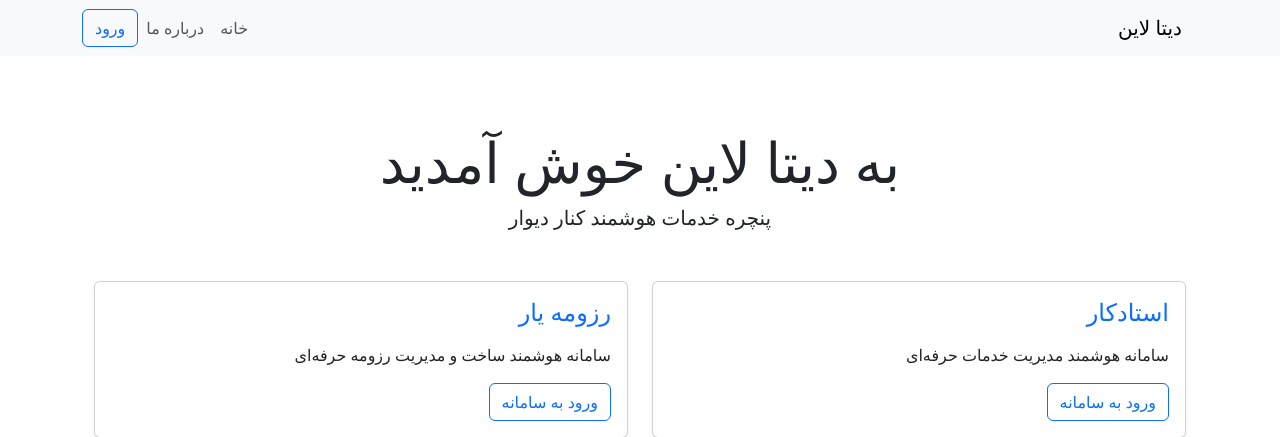
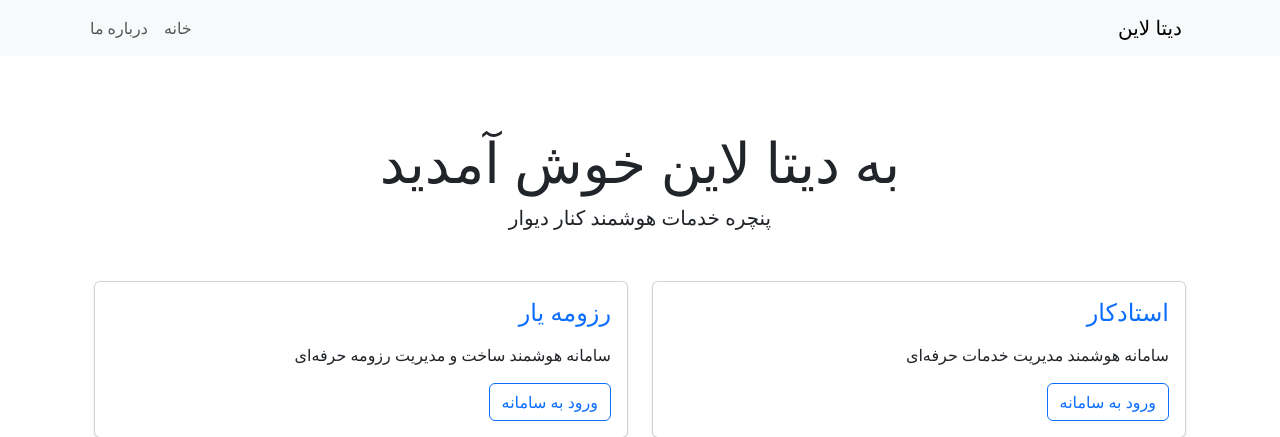
Before and after one commit to khoshraftar/data-line, a Django app: page / in a window 1280 px wide. Shown: the top 437 px of the page. Run offline with Django 5.2, Linux system fonts and the light colour scheme; some libraries are stand-ins or nearby versions.

Commit message:
Remove login and dashboard links from base template

```diff
--- a/templates/base.html
+++ b/templates/base.html
@@ -26,13 +26,6 @@
                         <a class="nav-link" href="{% url 'about' %}">درباره ما</a>
                     </li>
                 </ul>
-                <div class="d-flex">
-                    {% if user.is_authenticated %}
-                        <a href="{% url 'dashboard:dashboard' %}" class="btn btn-outline-primary me-2">داشبورد</a>
-                    {% else %}
-                        <a href="{% url 'oauth:login' %}" class="btn btn-outline-primary">ورود</a>
-                    {% endif %}
-                </div>
             </div>
         </div>
     </nav>
```
